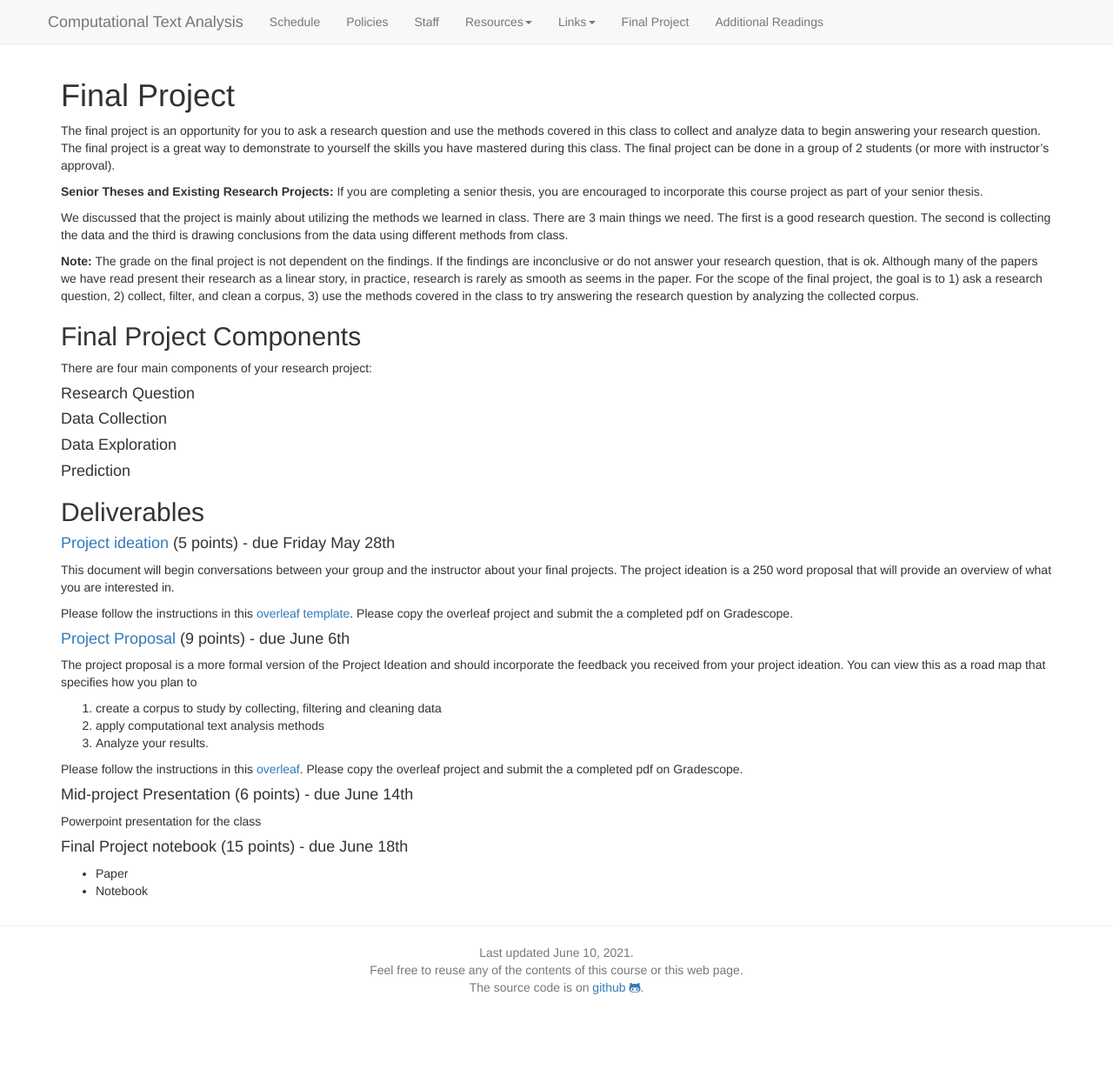
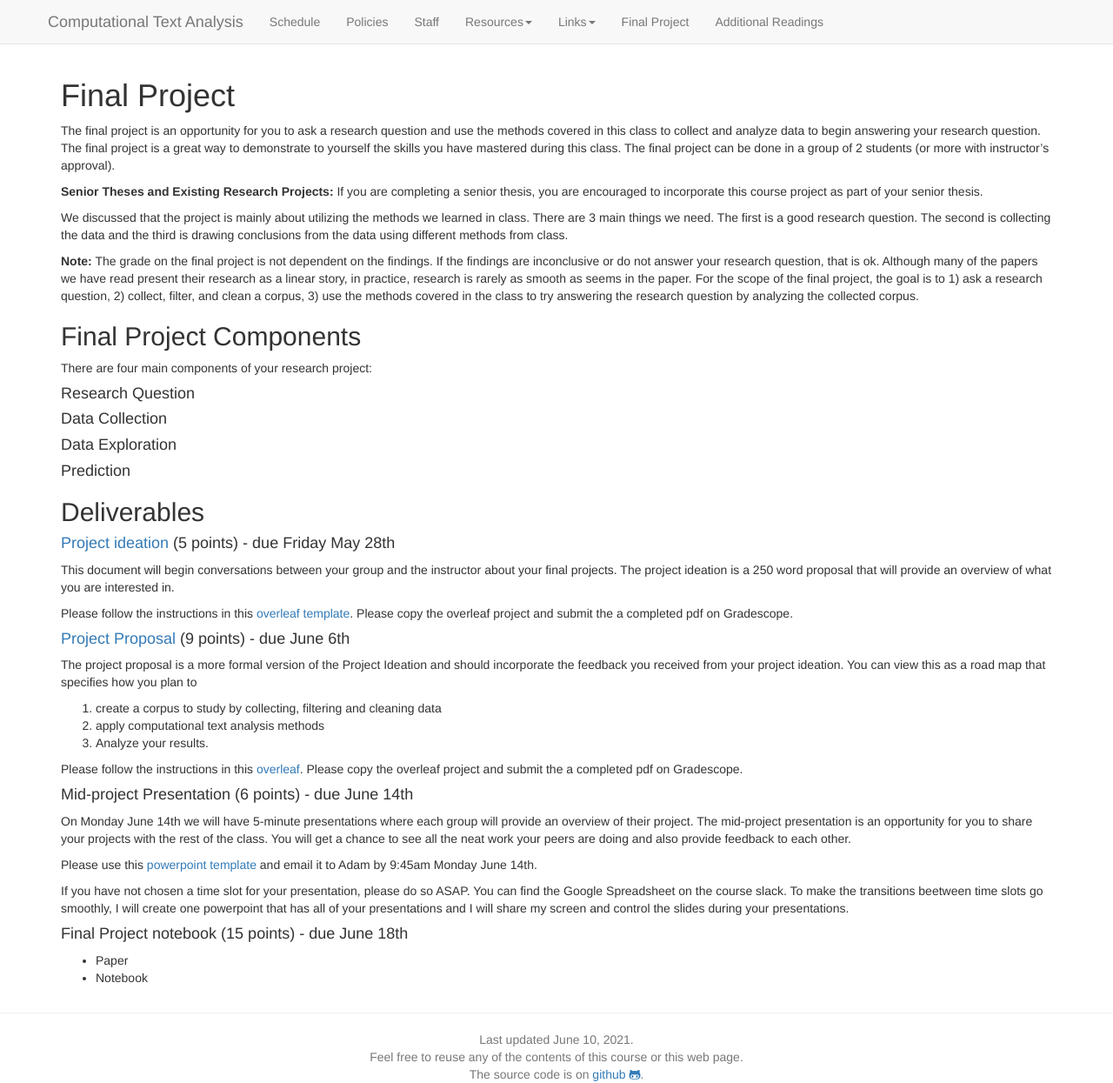
Before and after one commit to BC-COMS-2710/BC-COMS-2710.github.io, a Jekyll site: the page built from final_project.md, in a window 1280 px wide and 1245 px high. Shown: the whole window at 87% size. Built offline with Jekyll 4.4.1, drawn with Linux system fonts in a browser that asks for light colours; nearby versions of some CDN libraries.

Commit message:
project presentations

```diff
--- a/final_project.md
+++ b/final_project.md
@@ -59,7 +59,12 @@ Please follow the instructions in this [overleaf](https://www.overleaf.com/read/
 
 #### Mid-project Presentation (6 points) - due June 14th
 
-Powerpoint presentation for the class
+On Monday June 14th we will have 5-minute presentations where each group will provide an overview of their project.
+The mid-project presentation is an opportunity for you to share your projects with the rest of the class. You will get a chance to see all the neat work your peers are doing and also provide feedback to each other.
+
+Please use this [powerpoint template](slides/project-presentations.pptx) and email it to Adam by 9:45am Monday June 14th.
+
+If you have not chosen a time slot for your presentation, please do so ASAP. You can find the Google Spreadsheet on the course slack. To make the transitions beetween time slots go smoothly, I will create one powerpoint that has all of your presentations and I will share my screen and control the slides during your presentations.
 
 #### Final Project notebook (15 points) - due June 18th
 - Paper
```
Also changed, not shown: 1 other file.
